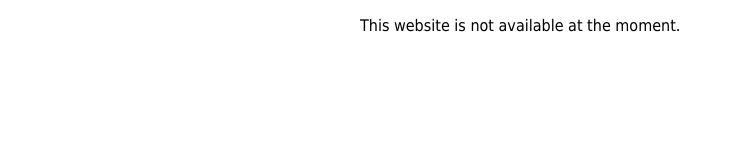
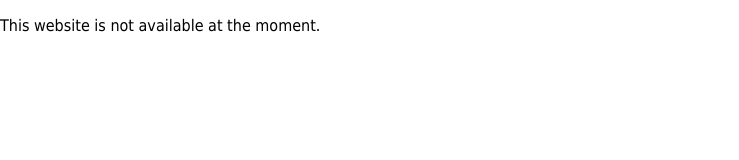
Before and after one commit to LucaForever/temper.fun, a plain HTML site: page index.html in a window 1280 px wide. Shown: the whole page, without its empty margins (0-739 px from the left). Drawn offline with Linux system fonts and the light colour scheme.

Commit message:
Update index.html

```diff
--- a/index.html
+++ b/index.html
@@ -4,7 +4,7 @@
 <title>Welcome to nginx!</title>
 <style>
     body {
-        width: 35em;
+        width: auto;
         margin: auto auto;
         font-family: Tahoma, Verdana, Arial, sans-serif;
     }
```
